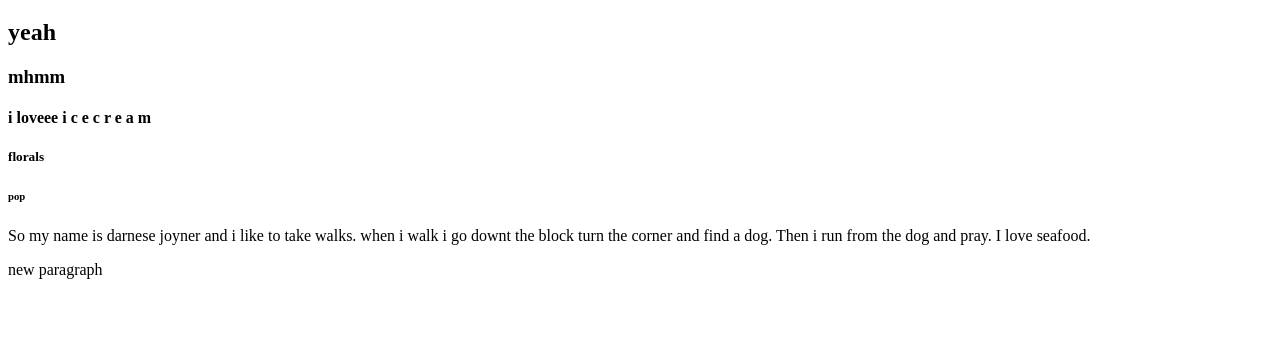
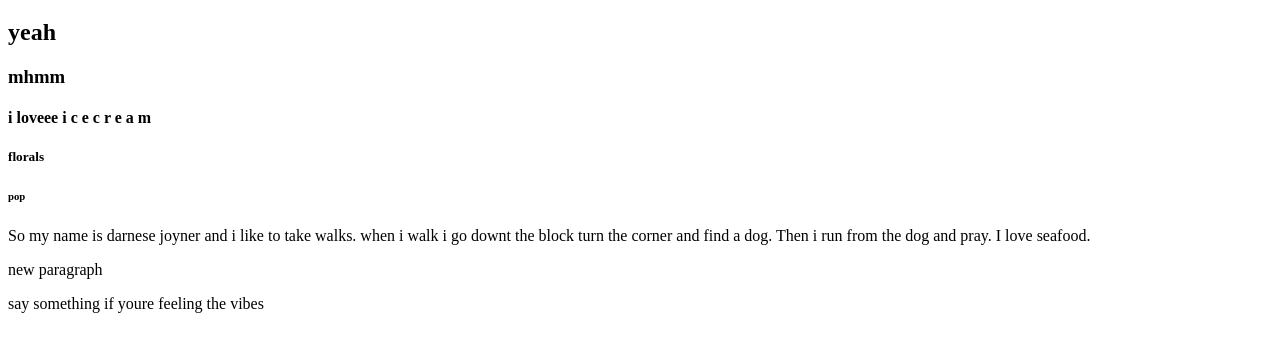
Before and after one commit to dshiggy/Darnese-Web-design, a plain HTML site: page DarneseJoyner/lab1.html in a window 1280 px wide. Shown: the part 105-456 px from the top of the page. Drawn offline with Linux system fonts and the light colour scheme.

Commit message:
i added lyrics to a song from 2014.

```diff
--- a/DarneseJoyner/lab1.html
+++ b/DarneseJoyner/lab1.html
@@ -13,5 +13,6 @@
             <h6> pop </h6>
             <p> So my name is darnese joyner and i like to take walks. when i walk i go downt the block turn the corner and find a dog. Then i run from the dog and pray. I love seafood.
               <p> new paragraph </p>
+              <p> say something if youre feeling the vibes  </p>
               </body>
 </html>
```
